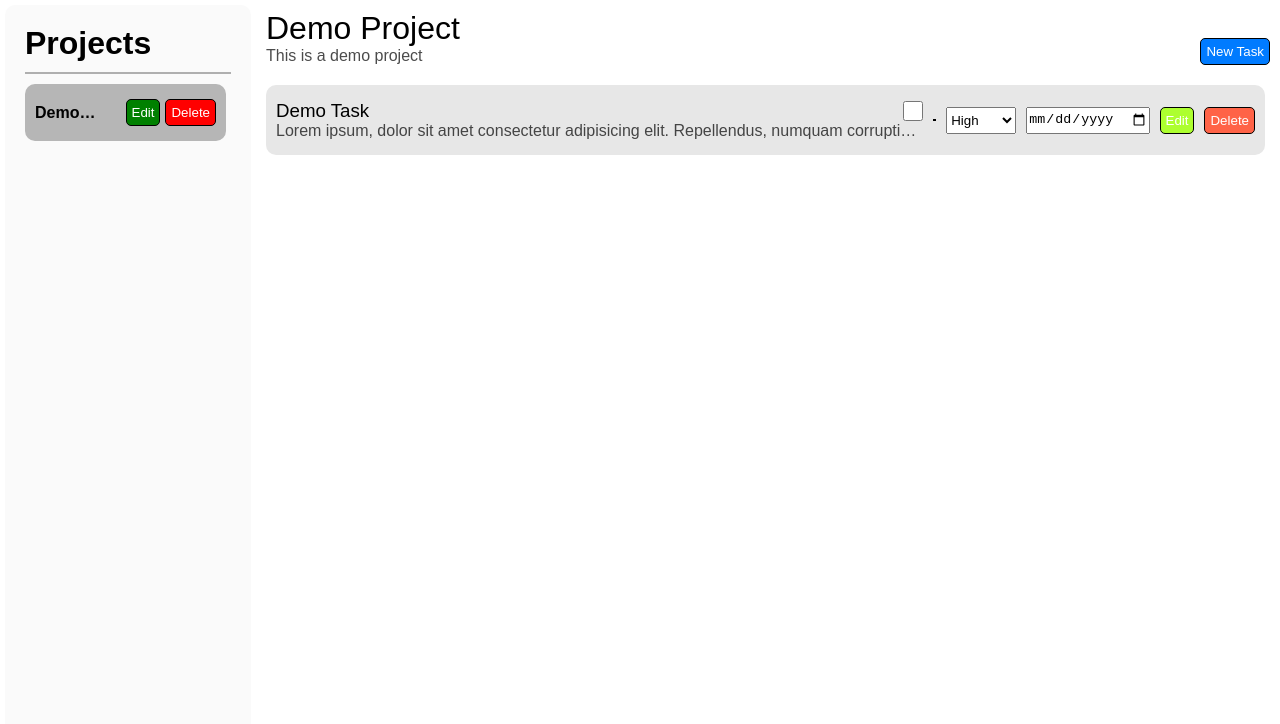
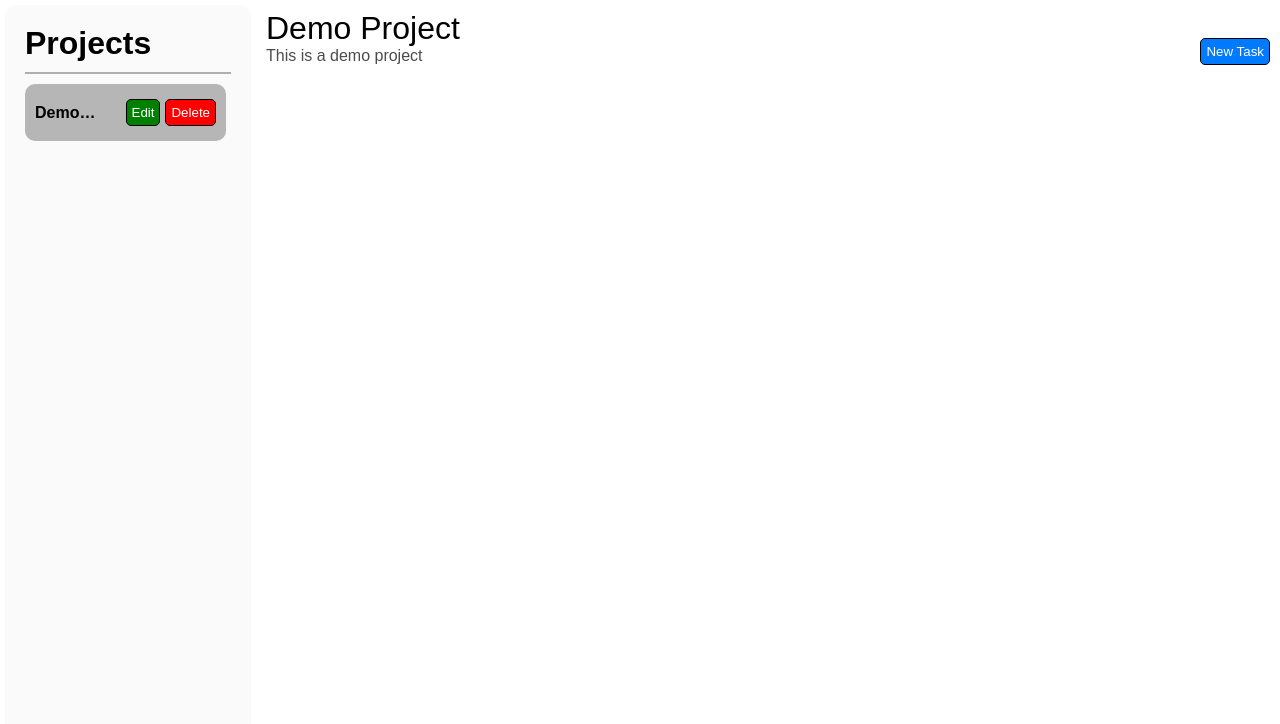
Before and after one commit to mphosomo/TodoListTOP, a website built with webpack: page src/template.html in a window 1280 px wide. Shown: the top 724 px of the page. Built offline with nearby package versions, Linux system fonts and the light colour scheme.

Commit message:
refactor: remove hardcoded tasks

```diff
--- a/src/template.html
+++ b/src/template.html
@@ -23,16 +23,17 @@
 				</div>
 			</aside>
 
+			<div class="content">
 				<main class="task-view">
 					<div class="top">
 						<div class="left">
 							<h1 class="project-title">Demo Project</h1>
 							<p class="project-description">
-							Lorem ipsum dolor sit, amet consectetur adipisicing
-							elit. Iure, minus sapiente, nostrum, quos magnam
-							architecto odio fugiat maxime rerum nulla tempore
-							itaque ipsam et doloribus. Nam unde libero fuga
-							officiis?
+								Lorem ipsum dolor sit, amet consectetur
+								adipisicing elit. Iure, minus sapiente, nostrum,
+								quos magnam architecto odio fugiat maxime rerum
+								nulla tempore itaque ipsam et doloribus. Nam
+								unde libero fuga officiis?
 							</p>
 						</div>
 
@@ -43,60 +44,7 @@
 						</div>
 					</div>
 
-				<div class="tasks">
-					<div class="task-container">
-						<div class="left">
-							<div class="top">
-								<div class="left">
-									<h3>Demo Task</h3>
-								</div>
-
-								<div class="right">
-									<input
-										type="checkbox"
-										name="taskComplete"
-										id="task-complete"
-									/>
-								</div>
-							</div>
-
-							<div class="bottom">
-								<p class="task-description">
-									Lorem ipsum, dolor sit amet consectetur
-									adipisicing elit. Repellendus, numquam
-									corrupti? Dicta velit, rem autem a voluptas
-									non blanditiis et perspiciatis aut accusamus
-									veritatis architecto tempore nobis inventore
-									consequatur magni.
-								</p>
-							</div>
-						</div>
-
-						<div class="seperator"></div>
-
-						<div class="right">
-							<select name="priority" id="task-priority">
-								<option value="high" id="high-priority">
-									High
-								</option>
-								<option value="medium" id="medium-priority">
-									Medium
-								</option>
-								<option value="low" id="low-priority">
-									Low
-								</option>
-							</select>
-
-							<input type="date" name="due-date" id="due-date" />
-
-							<button type="button" id="edit-task">Edit</button>
-
-							<button type="button" id="delete-task">
-								Delete
-							</button>
-						</div>
-					</div>
-				</div>
+					<div class="tasks"></div>
 				</main>
 
 				<footer class="footer">
@@ -112,6 +60,7 @@
 						/>
 					</a>
 				</footer>
+			</div>
 
 			<div class="modal-container">
 				<div class="create-project-modal">
@@ -204,10 +153,10 @@
 							/>
 
 							<label for="task-priority-input">Priority:</label>
-							<select name="priority" id="task-priority">
-								<option value="high-priority">High</option>
-								<option value="medium-priority">Medium</option>
-								<option value="low-priority">Low</option>
+							<select name="priority" id="task-priority-input">
+								<option value="High">High</option>
+								<option value="Medium">Medium</option>
+								<option value="Low">Low</option>
 							</select>
 
 							<label for="task-due-date-input">Due Date:</label>
```
Lines whose indentation alone changed are shown as unchanged.
